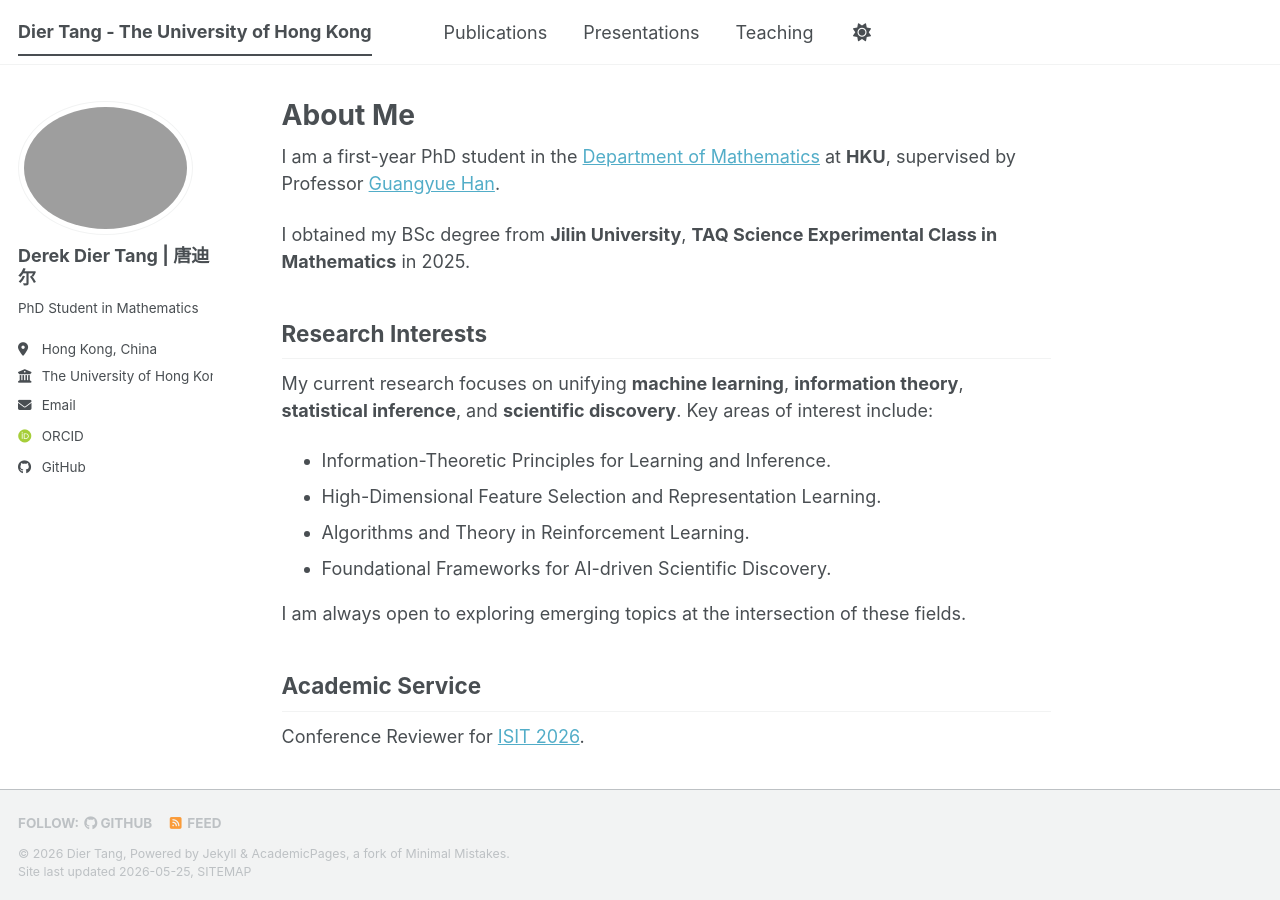
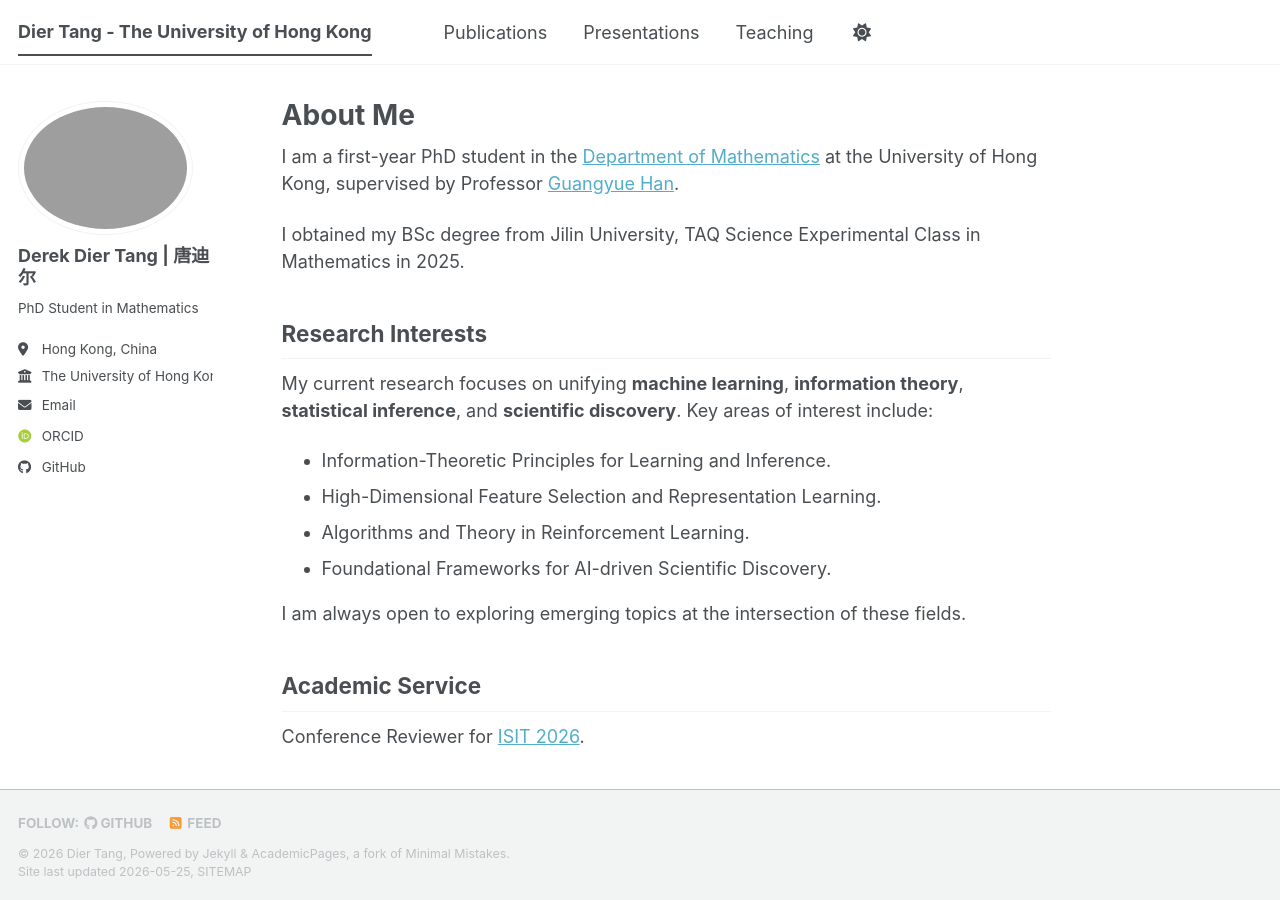
Before and after one commit to TangDier03/tangdier03.github.io, a Jekyll site: the page built from _pages/about.md, in a window 1280 px wide and 900 px high. Built offline with Jekyll 4.4.1, drawn with Linux system fonts in a browser that asks for light colours; some web fonts are replaced; a script bundle is joined from its source files by our own code; library files that are not in the unit come from our copies.

Commit message:
Update about.md

```diff
--- a/_pages/about.md
+++ b/_pages/about.md
@@ -7,9 +7,9 @@ redirect_from:
   - /about.html
 ---
 
-I am a first-year PhD student in the [Department of Mathematics](https://hkumath.hku.hk/web/current/pg-course.php) at **HKU**, supervised by Professor [Guangyue Han](https://hkumath.hku.hk/~ghan/).
+I am a first-year PhD student in the [Department of Mathematics](https://hkumath.hku.hk/web/current/pg-course.php) at the University of Hong Kong, supervised by Professor [Guangyue Han](https://hkumath.hku.hk/~ghan/).
 
-I obtained my BSc degree from **Jilin University**, **TAQ Science Experimental Class in Mathematics** in 2025.
+I obtained my BSc degree from Jilin University, TAQ Science Experimental Class in Mathematics in 2025.
 
 ## Research Interests
 
```
